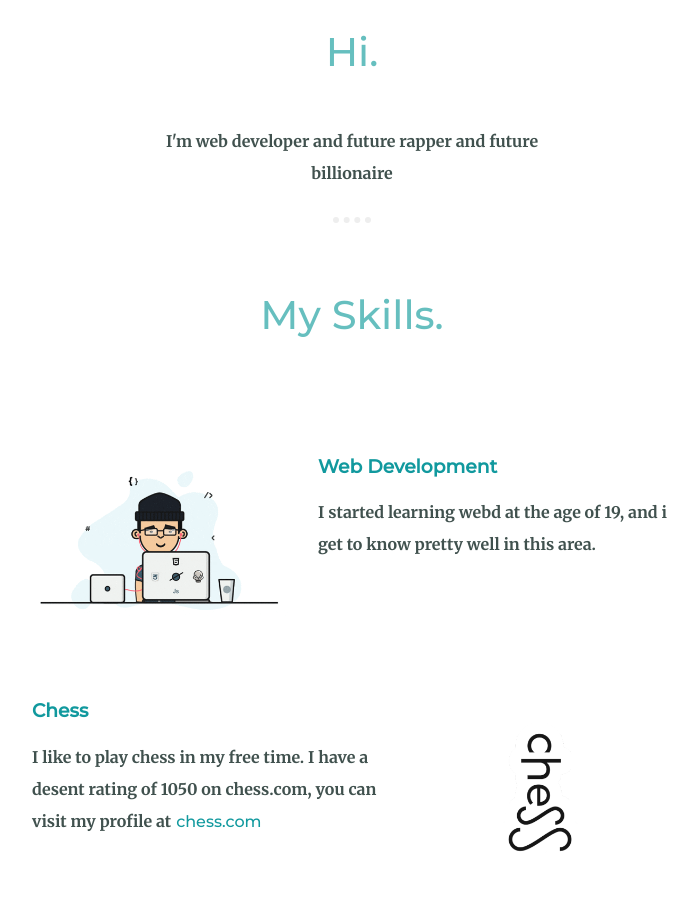
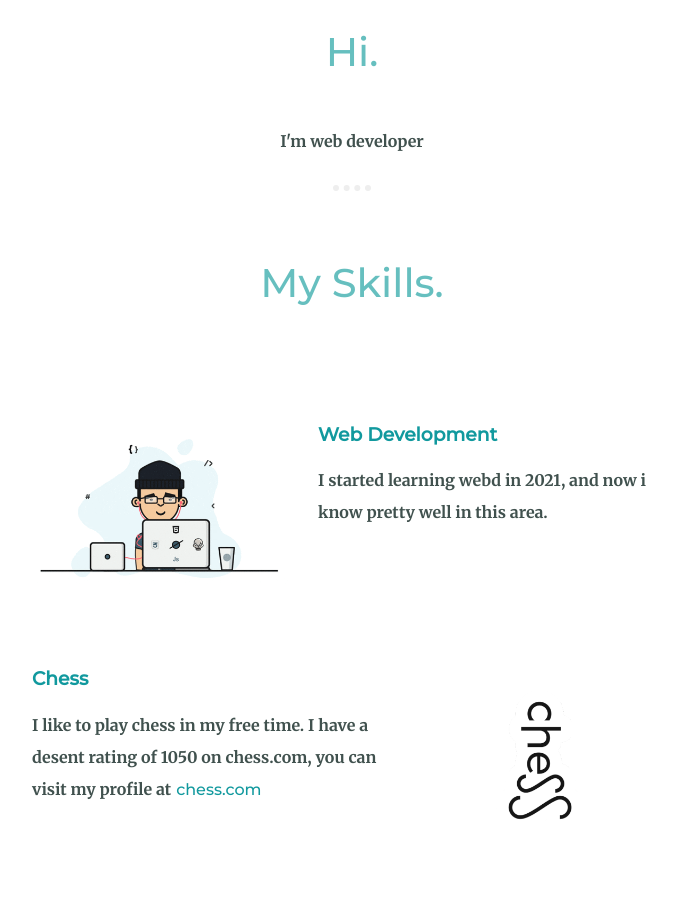
Before and after one commit to kartikbhaii/myprofile, a plain HTML site: page index.html in a window 1280 px wide. Shown: the part 1080-1993 px from the top of the page, without its empty margins (288-985 px from the left). Drawn offline with Linux system fonts and the light colour scheme.

Commit message:
Update index.html

```diff
--- a/index.html
+++ b/index.html
@@ -25,7 +25,7 @@
         <br>
         <p> <img class="profile-pic" src="profile.png" alt="Kartikey Profile Picture"></p>
         <h2>Hi.</h2>
-        <p class="intro-text">I'm web developer and future rapper and future billionaire </p>
+        <p class="intro-text">I'm web developer </p>
       </div>
       <br>
       <hr>
@@ -35,7 +35,7 @@
           <img class="webd-giphy" src="images/giphy.gif" alt="webd-image">
            <p>
           <h3>Web Development</h3></p>
-          <p>  I started learning webd at the age of 19, and i get to know pretty well in this area.
+          <p>  I started learning webd in 2021, and now i know pretty well in this area.
           </p>
         </div>
 
```
